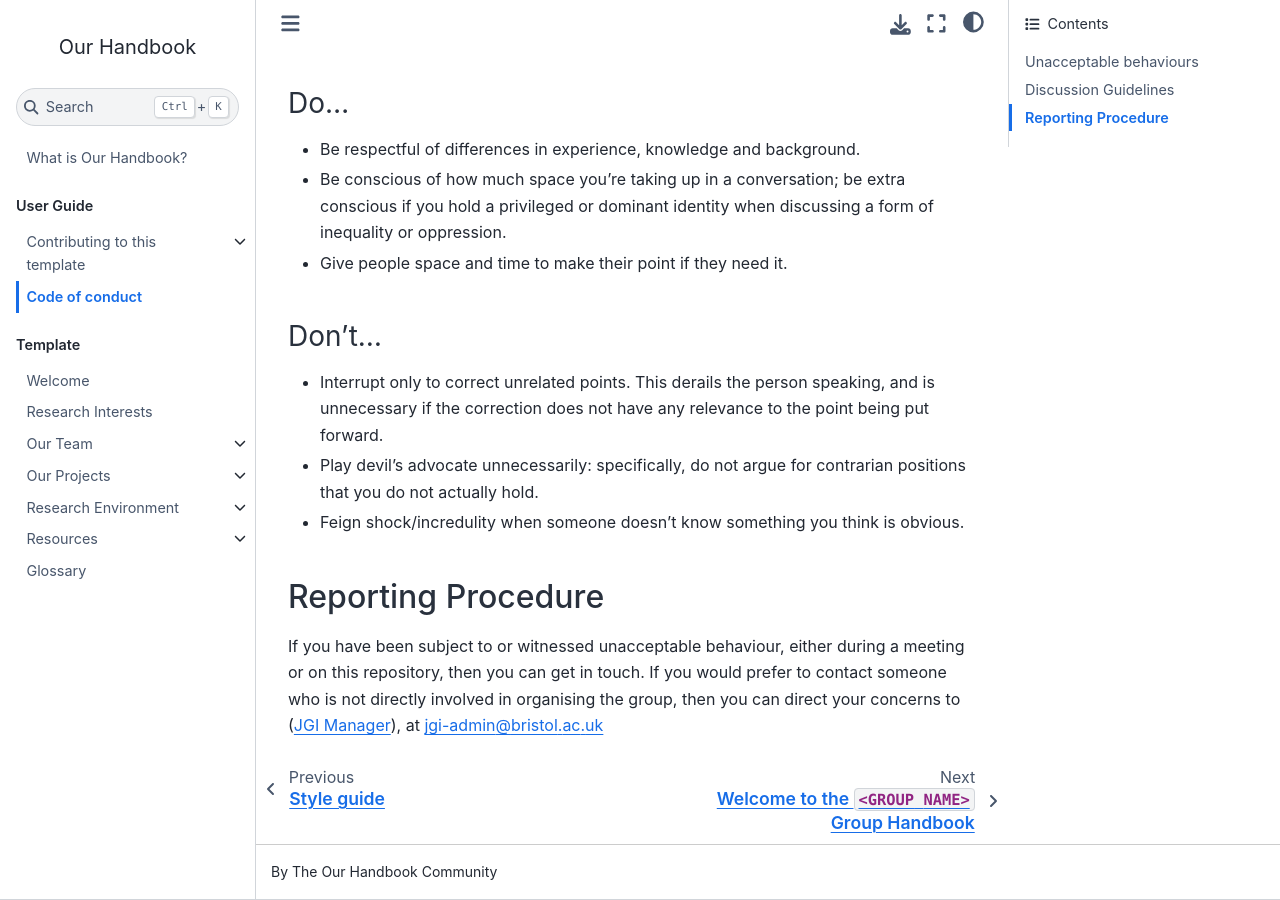
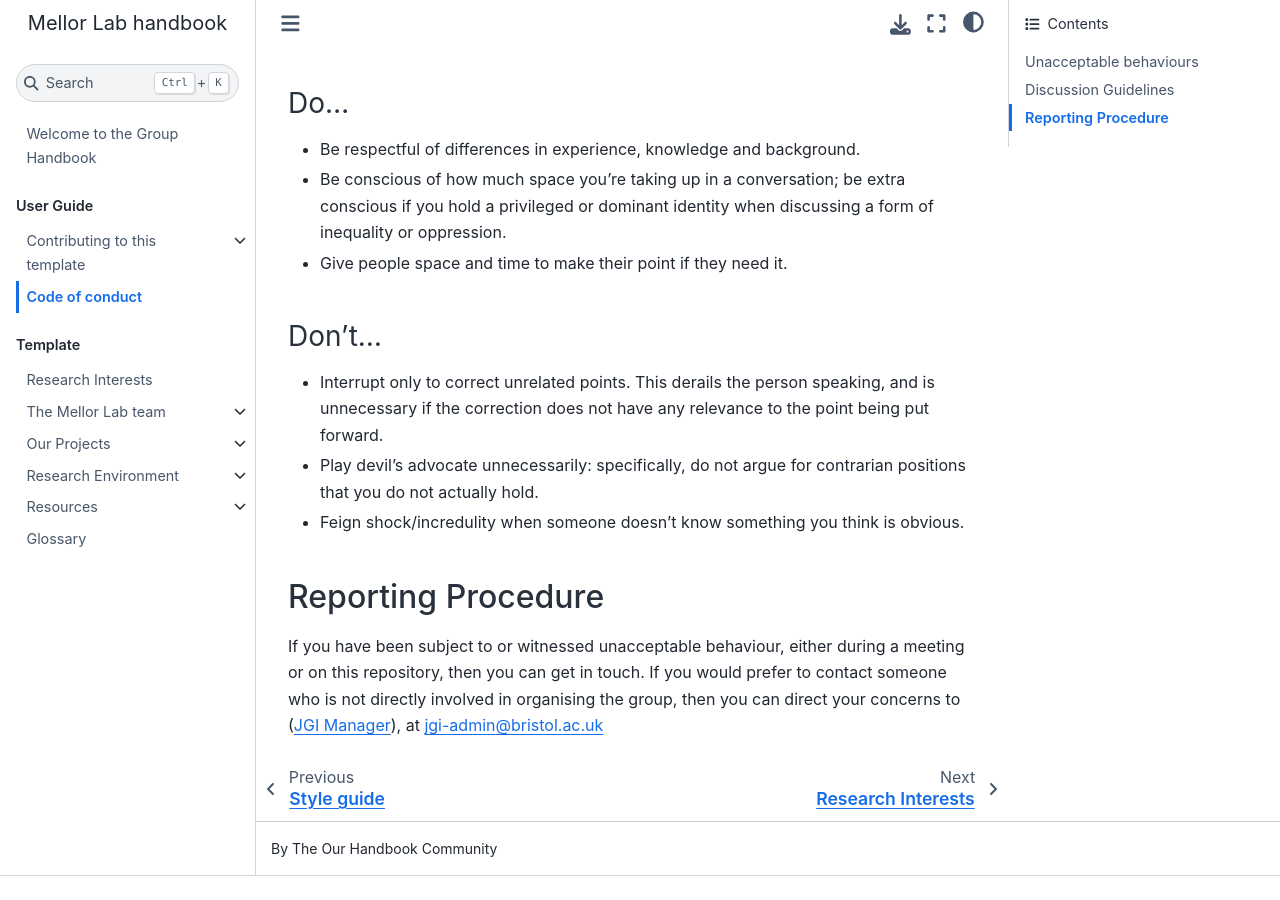
Before and after one commit to mellor-lab/mellor-lab.github.io, a Jupyter Book: the page built from book/guide/code-of-conduct.md, in a window 1280 px wide and 900 px high, scrolled down 1105 px. Built offline with Jupyter Book 1.0.4 settings and Sphinx 7.4.7 and the Sphinx Book theme 1.1.4, drawn with Linux system fonts in a browser that asks for light colours; pages that are not in the unit, such as notebooks, are missing from menus; after the commit the page ends 1981 px from its top, so only the background shows below that.

Commit message:
changed the index in lab group

```diff
--- a/book/_config.yml
+++ b/book/_config.yml
@@ -1,8 +1,8 @@
 # Book settings
-title: "Our Handbook"
+title: "Mellor Lab handbook"
 author: The Our Handbook Community
 # logo: images/logo.png
-url: "http://very-good-science.github.io/our-handbook"
+url: "http://mellor-lab.github.io/mellor_lab_handbook"
 
 html:
     extra_navbar: |
@@ -14,6 +14,7 @@
 sphinx:
     extra_extensions:
         - sphinx_inline_tabs
+        - sphinx_design
     extra_footer: |
         <p>
             License: <a href="https://creativecommons.org/licenses/by/3.0/legalcode">CC-BY 3.0</a>
--- a/book/_toc.yml
+++ b/book/_toc.yml
@@ -1,5 +1,5 @@
 format: jb-book
-root: guide/what-is-our-handbook
+root: template/welcome
 parts:
   - caption: User Guide
     chapters:
@@ -17,8 +17,6 @@
 
   - caption: Template
     chapters:
-    - file: template/welcome
-      title: Welcome
     - file: template/research-interests
     - file: template/our-team/index
       sections:
```
Also changed, not shown: book/template/our-team/index.md (+35 -16 lines).
